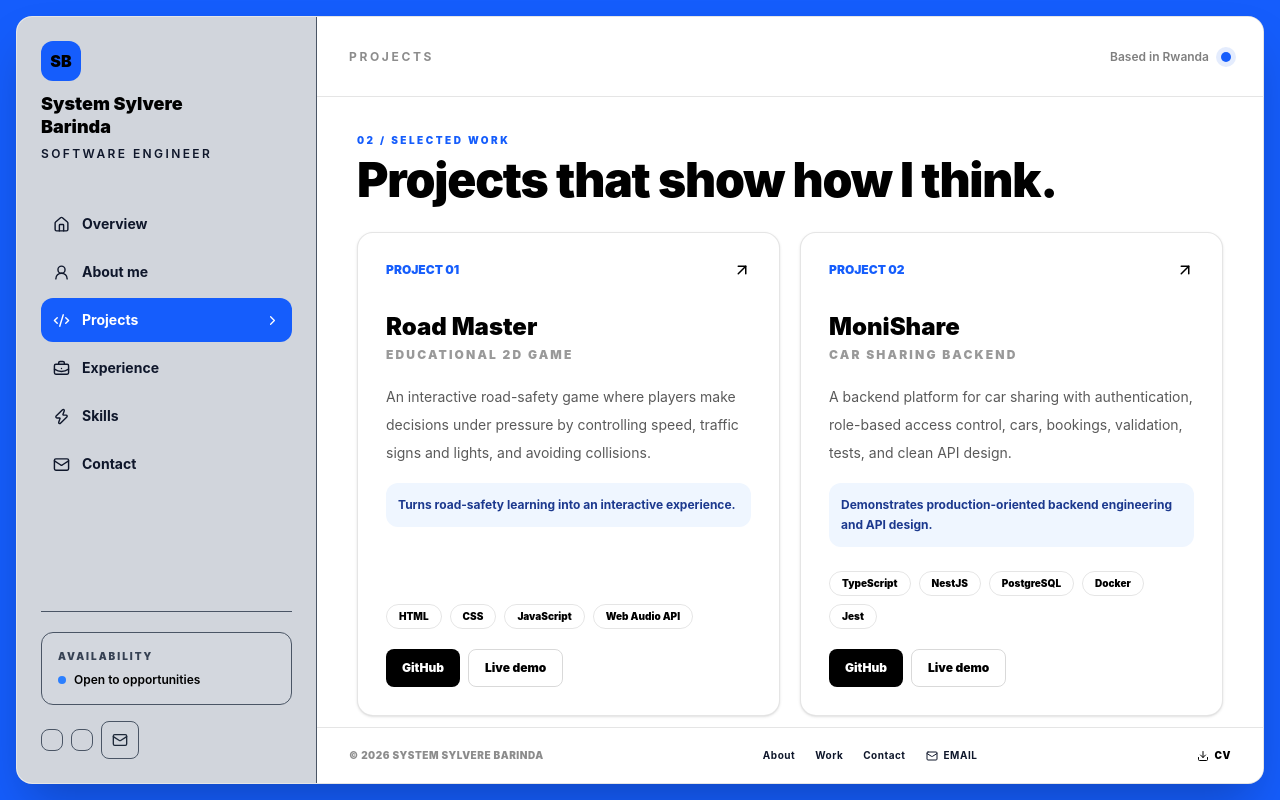
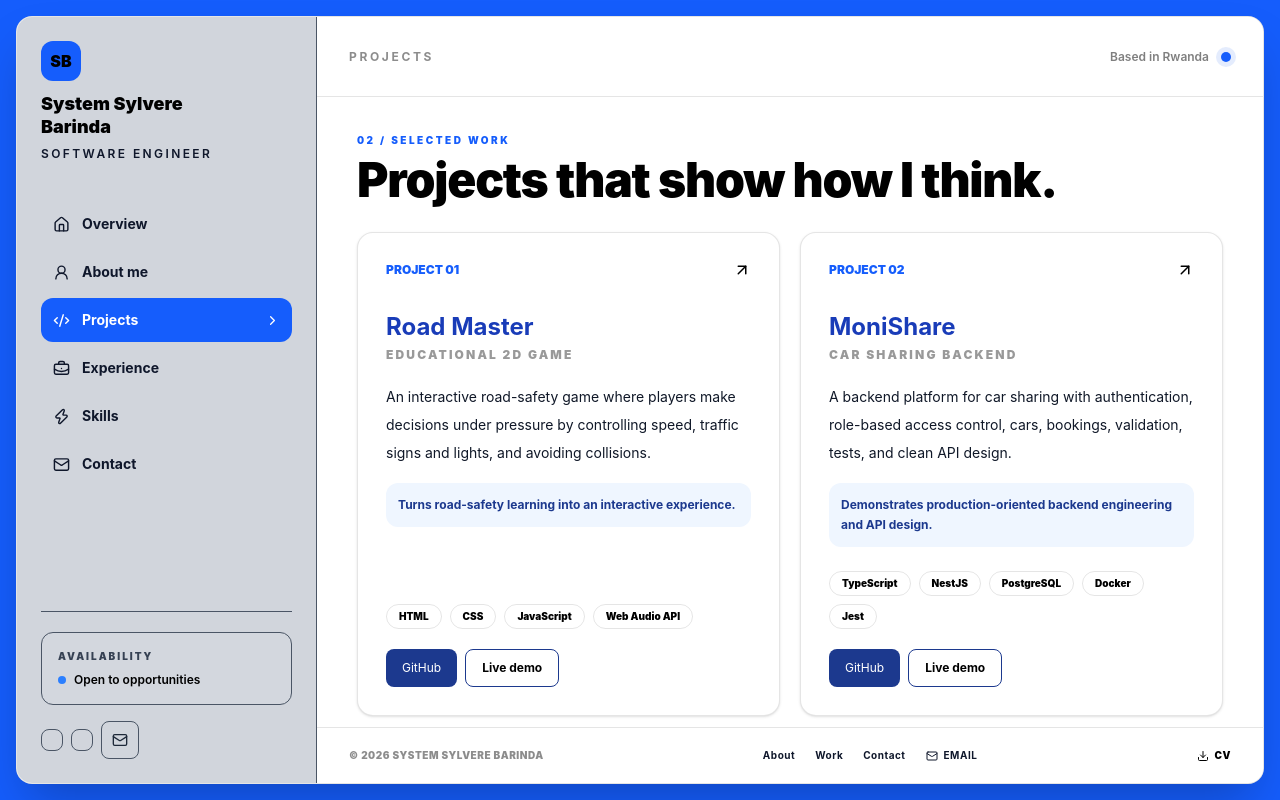
Before and after one commit to system-Barinda/My_portfolio, a React (Vite) app: page / in a window 1280 px wide. Both pictures are taken after a click on the button "Projects". Built offline with nearby package versions, Linux system fonts and the light colour scheme.

Commit message:
chore:updating the currently done

```diff
--- a/src/App.tsx
+++ b/src/App.tsx
@@ -460,11 +460,11 @@ function ProjectsPage() {
                 className="transition group-hover:translate-x-1 group-hover:-translate-y-1"
               />
             </div>
-            <h2 className="mt-8 text-2xl font-black">{p.title}</h2>
+            <h2 className="mt-8 text-2xl font-blue-600 text-blue-800 font-bold">{p.title}</h2>
             <p className="mt-1 text-xs font-black uppercase tracking-[0.18em] text-black/40">
               {p.type}
             </p>
-            <p className="mt-5 text-sm leading-7 text-black/65">
+            <p className="mt-5 text-sm leading-7  text-gray-900">
               {p.description}
             </p>
             <p className="mt-4 rounded-xl bg-blue-50 p-3 text-xs font-bold leading-5 text-blue-900">
@@ -486,13 +486,13 @@ function ProjectsPage() {
                   href={p.github}
                   target="_blank"
                   rel="noreferrer"
-                  className="flex items-center gap-2 rounded-lg bg-black px-4 py-2.5 text-xs font-black text-white"
+                  className="flex items-center gap-2 rounded-lg bg-blue-900 px-4 py-2.5 text-xs font-blue-900 text-white"
                 >
                   GitHub
                 </a>
                 <a
                   href={p.demo}
-                  className="rounded-lg border border-black/15 px-4 py-2.5 text-xs font-black"
+                  className="rounded-lg border border-blue-900 px-4 py-2.5 text-xs font-blue-900 font-bold"
                 >
                   Live demo
                 </a>
```
